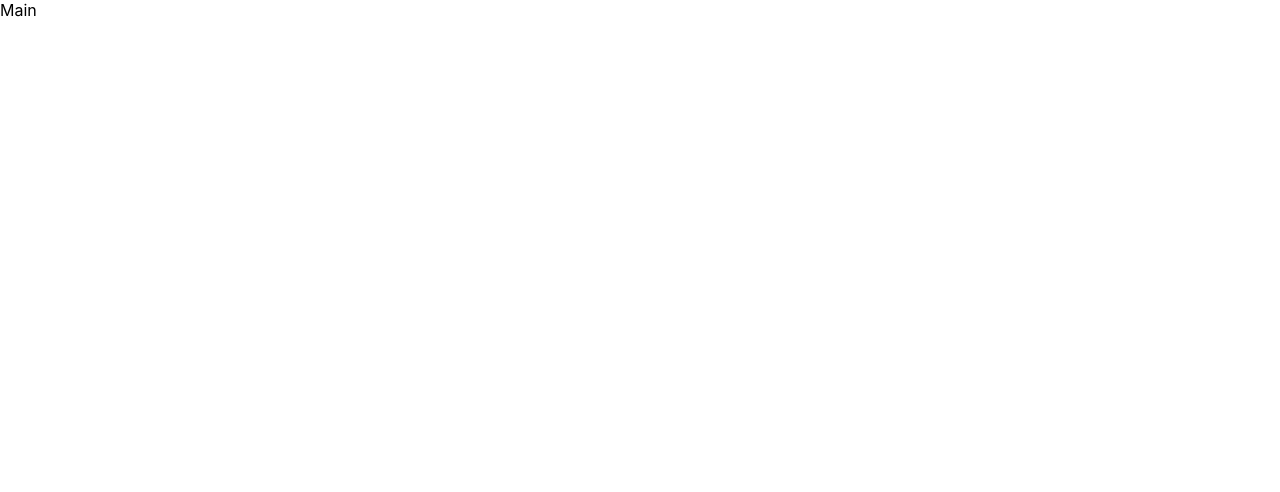
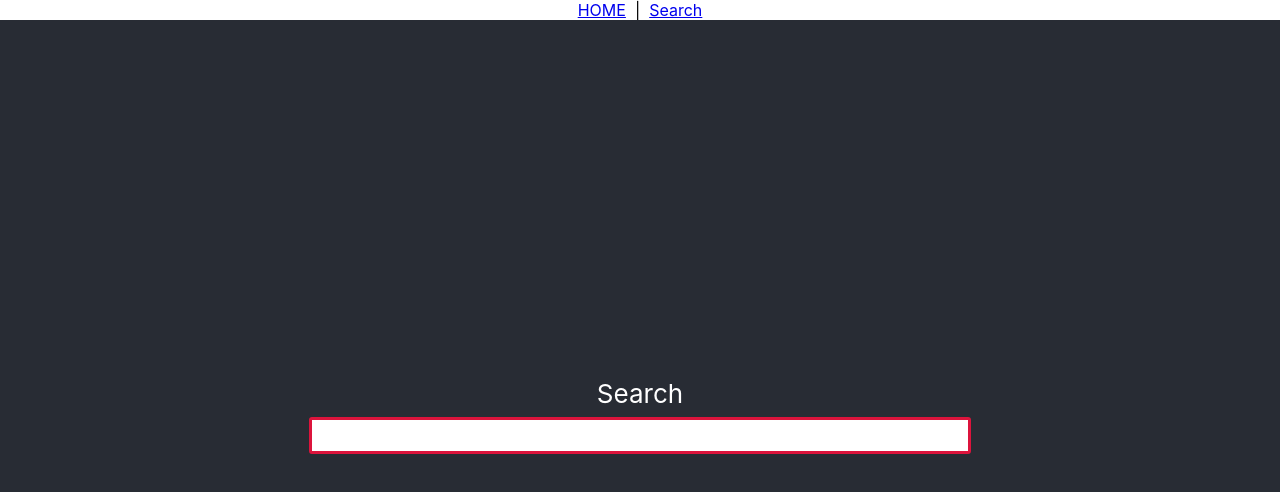
Before and after one commit to marcg1968/react-recipes, a React (Create React App) app: page /search in a window 1280 px wide. Shown: the top 492 px of the page. Built offline with nearby package versions, Linux system fonts and the light colour scheme.

Commit message:
stable interim with router elements

```diff
--- a/src/App.css
+++ b/src/App.css
@@ -1,5 +1,16 @@
 .App {
   text-align: center;
+}
+
+main {
+  background-color: #282c34;
+  min-height: 100vh;
+  display: flex;
+  flex-direction: column;
+  align-items: center;
+  justify-content: center;
+  font-size: calc(10px + 2vmin);
+  color: white;
 }
 
 .App-logo {
@@ -13,7 +24,7 @@
   }
 }
 
-.App-header {
+.header {
   background-color: #282c34;
   min-height: 100vh;
   display: flex;
--- a/src/App.js
+++ b/src/App.js
@@ -2,37 +2,26 @@
 
 import './App.css'
 import { Main } from './components/Main'
+import { Search } from './components/Search'
 // import { createContext } from 'react'
+import { Routes, Route, Link } from 'react-router-dom'
 
 function App() {
     return (
-        <div>
-            <Main />
+        <div className='App'>
+            <header>
+                <Link to='/'>HOME</Link>
+                &nbsp; | &nbsp;
+                <Link to='/search'>Search</Link>
+            </header>
+            <main>
+                <Routes>
+                    <Route path='/' element={ <Main /> } />
+                    <Route path='/search' element={ <Search /> } />
+                </Routes>
+            </main>
         </div>
     )
 }
 
-/*
-function App() {
-  return (
-    <div className="App">
-      <header className="App-header">
-        <img src={logo} className="App-logo" alt="logo" />
-        <p>
-          Edit <code>src/App.js</code> and save to reload.
-        </p>
-        <a
-          className="App-link"
-          href="https://reactjs.org"
-          target="_blank"
-          rel="noopener noreferrer"
-        >
-          Learn React
-        </a>
-      </header>
-    </div>
-  );
-}
-*/
-
 export default App
--- a/src/components/Builders.js
+++ b/src/components/Builders.js
@@ -32,3 +32,12 @@ export const Dot = styled.div`
     height: 0.75rem;
     margin: 0 0.25rem;
 `
+
+export const Searchfield = styled.input`
+    border-radius: 3px;
+    border: 3px solid crimson;
+    margin: .5rem;
+    padding: .5rem;
+    display: block;
+    min-width: 50vw;
+`
--- /dev/null
+++ b/src/components/Search.js
@@ -0,0 +1,13 @@
+// Search.js
+
+import React from 'react'
+import { Searchfield } from './Builders'
+
+export const Search = () => {
+    return (
+        <div>
+            Search
+            <Searchfield />
+        </div>
+    )
+}
```
